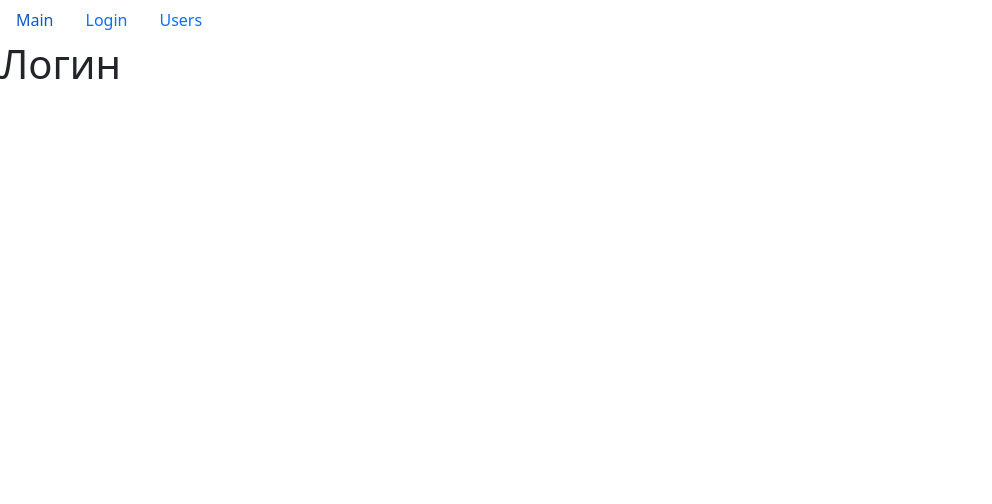
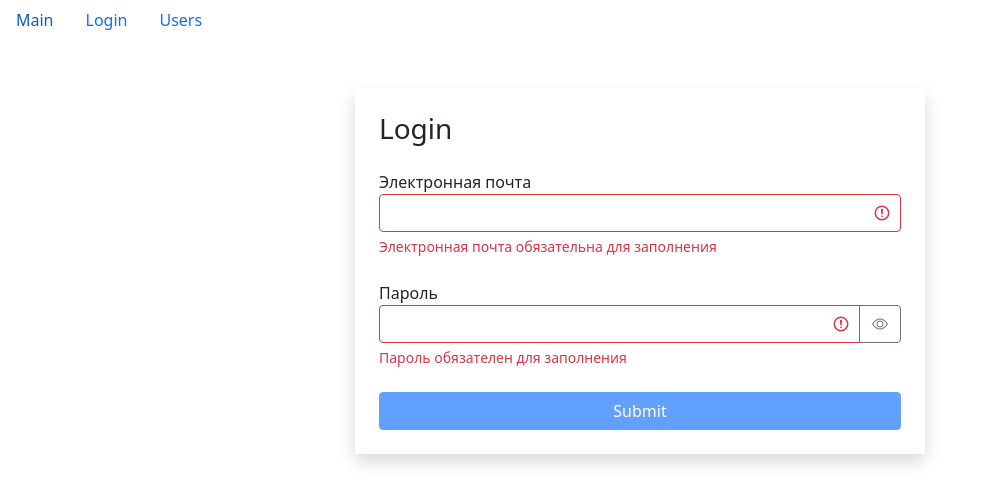
Before and after one commit to MedvedevSergeyA/fast-company, a React (Create React App) app: page /login in a window 1280 px wide. Shown: the top 504 px of the page, without its empty margins (0-992 px from the left). Built offline with nearby package versions, Linux system fonts and the light colour scheme.

Commit message:
create login

```diff
--- a/src/App/API/fake.api/user.api.js
+++ b/src/App/API/fake.api/user.api.js
@@ -148,14 +148,14 @@
     new Promise((resolve) => {
         window.setTimeout(function () {
             resolve(users);
-        }, 0);
+        }, 500);
     });
 
 const getById = (id) =>
     new Promise((resolve) => {
         window.setTimeout(function () {
             resolve(users.find((user) => user._id === id));
-        }, 2000);
+        }, 500);
     });
 
 export default {
--- a/src/App/components/loader/index.css
+++ b/src/App/components/loader/index.css
@@ -2,10 +2,10 @@
     width: 100px;
     height: 100px;
     border-radius: 50%;
-    border: 3px dashed teal;
-    color: deepskyblue;
-    animation: rotate 1s infinite linear;
+    border: 5px dashed teal;
+    animation: rotate 2s infinite alternate;
 }
+
 
 @keyframes rotate {
     from {
--- /dev/null
+++ b/src/App/components/textField.jsx
@@ -0,0 +1,54 @@
+import React, { useState } from "react";
+import PropTypes from "prop-types";
+
+function TextField({ label, type, name, value, onChange, error }) {
+    const [showPassword, setShowPassword] = useState(false);
+    const getInputClasses = () => {
+        return "form-control" + (error ? " is-invalid" : "");
+    };
+    const toggleShowPassword = () => {
+        setShowPassword((prevState) => !prevState);
+    };
+    return (
+        <div className="mb-4">
+            <label htmlFor={name}>{label}</label>
+            <div className="input-group has-validation">
+                <input
+                    type={showPassword ? "text" : type}
+                    id={name}
+                    name={name}
+                    value={value}
+                    onChange={onChange}
+                    className={getInputClasses()}
+                />
+                {type === "password" && (
+                    <button
+                        className="btn btn-outline-secondary"
+                        type="button"
+                        onClick={toggleShowPassword}
+                    >
+                        <i
+                            className={
+                                "bi bi-eye" + (showPassword ? "-slash" : "")
+                            }
+                        ></i>
+                    </button>
+                )}
+                {error && <div className="invalid-feedback">{error}</div>}
+            </div>
+        </div>
+    );
+}
+TextField.defaultProps = {
+    type: "text"
+};
+TextField.propTypes = {
+    label: PropTypes.string,
+    type: PropTypes.string,
+    name: PropTypes.string,
+    value: PropTypes.string,
+    onChange: PropTypes.func,
+    error: PropTypes.string
+};
+
+export default TextField;
--- a/src/App/components/userPage.jsx
+++ b/src/App/components/userPage.jsx
@@ -8,15 +8,17 @@
 const UserPage = ({ userId }) => {
     const history = useHistory();
     const [user, setUser] = useState();
+
+
     useEffect(() => {
         API.users.getById(userId).then((data) => {
             setUser(data);
         });
     }, []);
+
     const handleBackToUserList = () => {
         history.push("/users");
     };
-    console.log(user);
 
     return (
         <>
--- a/src/App/components/users.jsx
+++ b/src/App/components/users.jsx
@@ -7,6 +7,7 @@
 import SearchStatus from "./searchStatus";
 import UsersTable from "./UsersTable";
 import _ from "lodash";
+import Loader from "./loader/loader";
 
 const Users = () => {
     const [professions, setProfessions] = useState();
@@ -14,8 +15,8 @@
     const [currentPage, setCurrentPage] = useState(1);
     const [selectedProf, setSelectedProf] = useState();
     const [sortBy, setSortBy] = useState({ path: "name", order: "asc" });
-
     const [users, setUsers] = useState();
+    const [searchUser, setSearchUser] = useState("");
 
     useEffect(() => {
         API.users.fetchAll().then((data) => setUsers(data));
@@ -42,7 +43,12 @@
     }, []);
     useEffect(() => {
         setCurrentPage(1);
-    }, [selectedProf]);
+    }, [selectedProf, searchUser]);
+
+    const handleSearch = ({ target }) => {
+        setSelectedProf(undefined);
+        setSearchUser(target.value);
+    };
 
     const handlePageChange = (pageIndex) => {
         setCurrentPage(pageIndex);
@@ -51,6 +57,7 @@
     const handleProfessionSelect = (item) => {
         setSelectedProf(item);
     };
+
     const handleSort = (item) => {
         setSortBy(item);
     };
@@ -61,6 +68,10 @@
                   (user) =>
                       JSON.stringify(user.profession) ===
                       JSON.stringify(selectedProf)
+              )
+            : users
+            ? users.filter((user) =>
+                  user.name.toLowerCase().includes(searchUser.toLowerCase())
               )
             : users;
         const count = filteredUsers.length;
@@ -87,12 +98,19 @@
                             className="btn btn-secondary mt-2"
                             onClick={clearFilter}
                         >
-                            Очистить
+                            Все пользователи
                         </button>
                     </div>
                 )}
                 <div className="d-flex flex-column">
                     <SearchStatus length={count} />
+                    <input
+                        type="text"
+                        name="searchQuery"
+                        placeholder="Search..."
+                        value={searchUser}
+                        onChange={handleSearch}
+                    />
                     {count > 0 && (
                         <UsersTable
                             users={userCrop}
@@ -114,7 +132,17 @@
             </div>
         );
     }
-    return "loading";
+    return (
+        <div
+            style={{
+                display: "flex",
+                justifyContent: "center",
+                marginTop: 200
+            }}
+        >
+            <Loader />
+        </div>
+    );
 };
 
 Users.propTypes = {
--- a/src/App/layouts/login.jsx
+++ b/src/App/layouts/login.jsx
@@ -1,7 +1,91 @@
-import React from "react";
+import React, { useEffect, useState } from "react";
+import TextField from "../components/textField";
+import { validator } from "../utils/validator";
 
 const Login = () => {
-    return <h1>Логин</h1>;
+    const [data, setData] = useState({ email: "", password: "" });
+    const [errors, setErrors] = useState({});
+    const handleChange = ({ target }) => {
+        setData((prevState) => ({
+            ...prevState,
+            [target.name]: target.value
+        }));
+    };
+
+    const validatorConfig = {
+        email: {
+            isRequired: {
+                message: "Электронная почта обязательна для заполнения"
+            },
+            isEmail: {
+                message: "Email введен не корректно"
+            }
+        },
+        password: {
+            isRequired: { message: "Пароль обязателен для заполнения" },
+            isCapitalSymbol: {
+                message: "Пароль должен содержать хотя бы одну заглавную букву "
+            },
+            isContainDigit: {
+                message: "Пароль должен содержать хотя бы одну цифру"
+            },
+            min: {
+                message: "Пароль должен состоять минимум из 8 символов",
+                value: 8
+            }
+        }
+    };
+
+    useEffect(() => {
+        validate();
+    }, [data]);
+
+    const validate = () => {
+        const errors = validator(data, validatorConfig);
+
+        setErrors(errors);
+        return Object.keys(errors).length === 0;
+    };
+    const isValid = Object.keys(errors).length === 0;
+    const handleSubmit = (event) => {
+        event.preventDefault();
+        const isValid = validate();
+        if (!isValid) return;
+        console.log(data);
+    };
+    return (
+        <div className="container mt-5">
+            <div className="row">
+                <div className="col-md-6 offset-md-3 shadow p-4">
+                    <h3 className="mb-4">Login</h3>
+                    <form onSubmit={handleSubmit}>
+                        <TextField
+                            label="Электронная почта"
+                            name="email"
+                            value={data.email}
+                            onChange={handleChange}
+                            error={errors.email}
+                        />
+                        <TextField
+                            label="Пароль"
+                            type="password"
+                            name="password"
+                            value={data.password}
+                            onChange={handleChange}
+                            error={errors.password}
+                        />
+                        <button
+                            className="btn btn-primary w-100 mx-auto"
+                            type="submit"
+                            disabled={!isValid}
+                        >
+                            Submit
+                        </button>
+                    </form>
+                </div>
+            </div>
+        </div>
+    );
 };
 
 export default Login;
--- /dev/null
+++ b/src/App/utils/validator.js
@@ -0,0 +1,46 @@
+export function validator(data, config) {
+    const errors = {};
+    function validate(validateMethod, data, config) {
+        let statusValidate;
+        switch (validateMethod) {
+            case "isRequired":
+                statusValidate = data.trim() === "";
+                break;
+            case "isEmail": {
+                const emailRegExp = /^\S+@\S+\.\S+$/g;
+                statusValidate = !emailRegExp.test(data);
+                break;
+            }
+            case "isCapitalSymbol": {
+                const capitalRegExp = /[A-Z]+/g;
+                statusValidate = !capitalRegExp.test(data);
+                break;
+            }
+            case "isContainDigit": {
+                const digitRegExp = /\d+/g;
+                statusValidate = !digitRegExp.test(data);
+                break;
+            }
+            case "min": {
+                statusValidate = data.length < config.value;
+                break;
+            }
+            default:
+                break;
+        }
+        if (statusValidate) return config.message;
+    }
+    for (const filedName in data) {
+        for (const validateMethod in config[filedName]) {
+            const error = validate(
+                validateMethod,
+                data[filedName],
+                config[filedName][validateMethod]
+            );
+            if (error && !errors[filedName]) {
+                errors[filedName] = error;
+            }
+        }
+    }
+    return errors;
+}
```
Also changed, not shown: .eslintrc.js.
